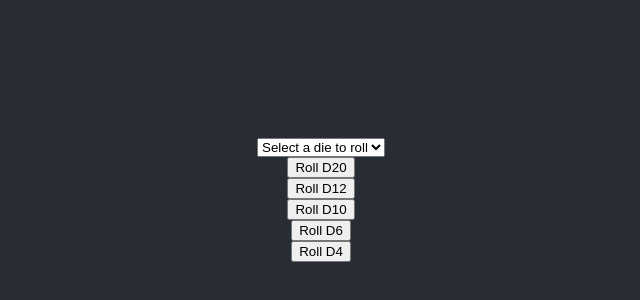
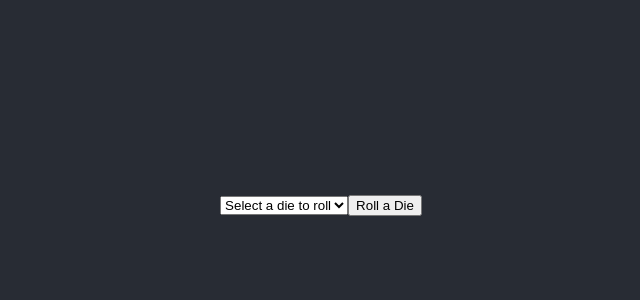
Before and after one commit to nirmalathapa/react-dice, a React (Create React App) app: page / in a window 1280 px wide. Shown: the part 226-526 px from the top of the page, without its empty margins (319-959 px from the left). Built offline with nearby package versions, Linux system fonts and the light colour scheme.

Commit message:
Remove button and add form onsubmit to get the option value

```diff
--- a/src/App.tsx
+++ b/src/App.tsx
@@ -9,12 +9,12 @@ function App() {
   const [number, setNumber] = React.useState("");
   const [dieValue, setDie] = React.useState("");
 
-  const handleChange = (tagNum: number) => {
+  const handleChange = (e: any, tagNum: number) => {
+    e.preventDefault();
     setNumber(randomNumberGenerator(1, tagNum).toString());
   };
 
   const handleSingeDieChange = (e: any) => {
-    console.log();
     setDie(e.currentTarget.value);
   };
 
@@ -22,7 +22,7 @@ function App() {
     <div className="App">
       <header className="App-header">
         <p data-testid="displayNumber">{number}</p>
-
+        <form onSubmit={(e) => handleChange(e, Number(dieValue))}>
           <select
             name="dice"
             id="dice"
@@ -30,18 +30,14 @@ function App() {
             onChange={handleSingeDieChange}
           >
             <option value="">Select a die to roll</option>
-          <option value="d4">D4</option>
-          <option value="d6">D6</option>
-          <option value="d10">D10</option>
-          <option value="d12">D12</option>
-          <option value="d20">D20</option>
+            <option value={4}>D4</option>
+            <option value={6}>D6</option>
+            <option value={10}>D10</option>
+            <option value={12}>D12</option>
+            <option value={20}>D20</option>
           </select>
-
-        <button onClick={() => handleChange(20)}>Roll D20</button>
-        <button onClick={() => handleChange(12)}>Roll D12</button>
-        <button onClick={() => handleChange(10)}>Roll D10</button>
-        <button onClick={() => handleChange(6)}>Roll D6</button>
-        <button onClick={() => handleChange(4)}>Roll D4</button>
+          <input type="submit" value="Roll a Die" />
+        </form>
       </header>
     </div>
   );
```
Lines whose indentation alone changed are shown as unchanged.
